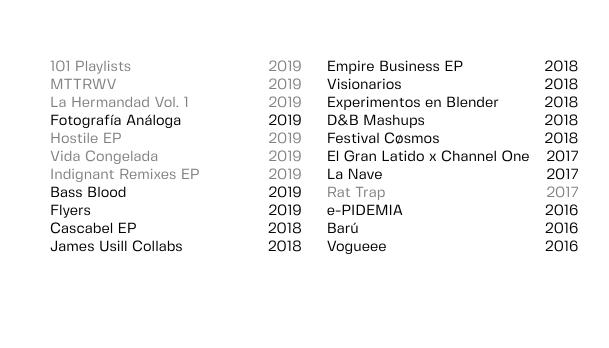
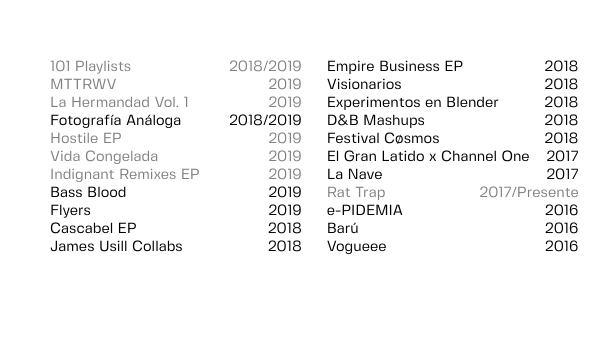
Before and after one commit to drlztn/drlztn.github.io, a plain HTML site: page works.html in a window 1280 px wide. Shown: the part 178-526 px from the top of the page, 418-1027 px from the left. Drawn offline with nearby package versions, Linux system fonts and the light colour scheme; a script that the page names is missing.

Commit message:
Indignant Remixes EP

```diff
--- a/works.html
+++ b/works.html
@@ -22,7 +22,7 @@
 				<a class="works" href="/playlists.html">
 					<div class="line">
 						<div class="left">101 Playlists</div>
-						<div class="right">2019</div>
+						<div class="right">2018/2019</div>
 					</div>
 				</a>
 				<a class="works" href="/mttrwv.html">
@@ -39,7 +39,7 @@
 				</a>
 				<div class="line">
 					<div class="left">Fotografía Análoga</div>
-					<div class="right">2019</div>
+					<div class="right">2018/2019</div>
 				</div>
 				<a class="works" href="/hostile.html">
 					<div class="line">
@@ -106,7 +106,7 @@
 				<a class="works" href="/rattrap.html">
 					<div class="line">
 						<div class="left">Rat Trap</div>
-						<div class="right">2017</div>
+						<div class="right">2017/Presente</div>
 					</div>
 				</a>
 				<div class="line">
```
Also changed, not shown: indignant.html (+2 -2 lines), projects/indingnant/tapa.png (deleted), 1 other file.
